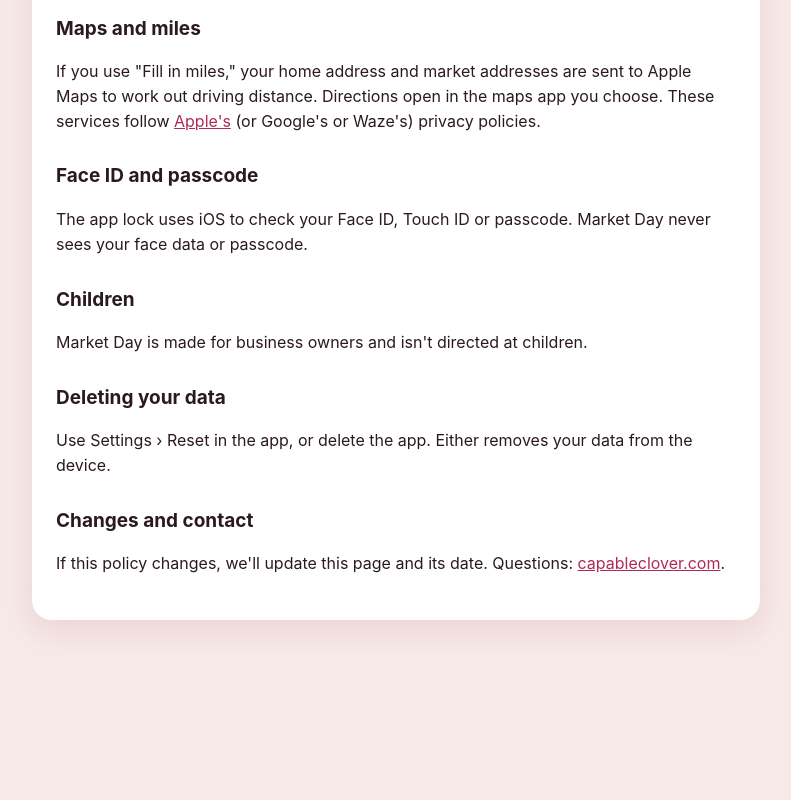
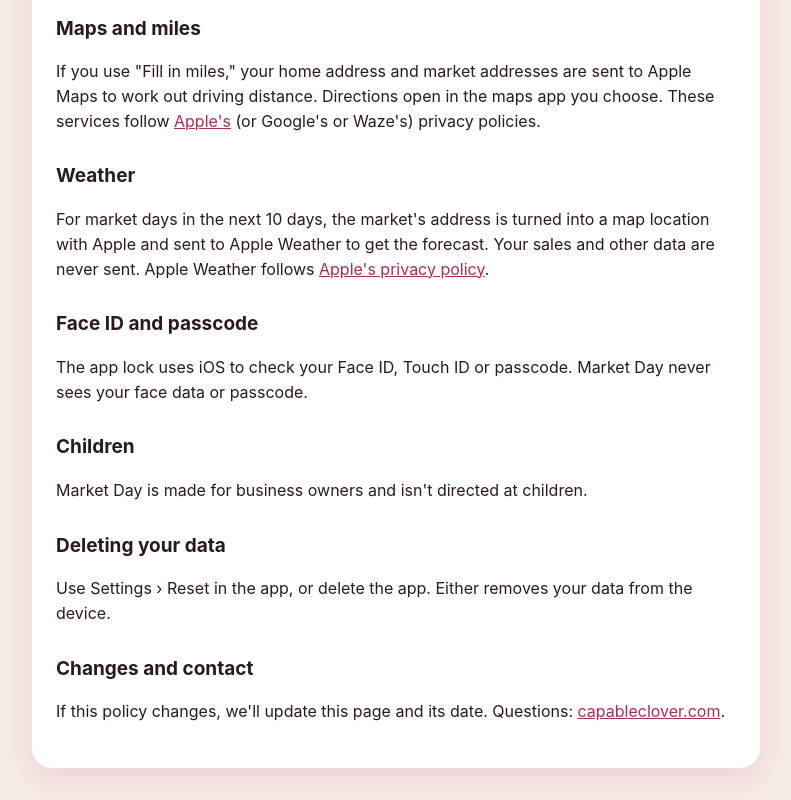
Before and after one commit to Marketday/marketday.github.io, a plain HTML site: page privacy/index.html in a window 1280 px wide. Shown: the part 784-1584 px from the top of the page, without its empty margins (244-1035 px from the left). Before the commit the page ends 1436 px from the top, so only its background shows below. Drawn offline with Linux system fonts and the light colour scheme.

Commit message:
Privacy: add weather section
Co-Authored-By: Claude Opus 5.5 <noreply@anthropic.com>
Claude-Session: https://claude.ai/code/session_01Jb4CaRgPo4CEJDBnX9V9Qn

```diff
--- a/privacy/index.html
+++ b/privacy/index.html
@@ -33,6 +33,9 @@
   <h2>Maps and miles</h2>
   <p>If you use "Fill in miles," your home address and market addresses are sent to Apple Maps to work out driving distance. Directions open in the maps app you choose. These services follow <a href="https://www.apple.com/legal/privacy/">Apple's</a> (or Google's or Waze's) privacy policies.</p>
 
+  <h2>Weather</h2>
+  <p>For market days in the next 10 days, the market's address is turned into a map location with Apple and sent to Apple Weather to get the forecast. Your sales and other data are never sent. Apple Weather follows <a href="https://www.apple.com/legal/privacy/">Apple's privacy policy</a>.</p>
+
   <h2>Face ID and passcode</h2>
   <p>The app lock uses iOS to check your Face ID, Touch ID or passcode. Market Day never sees your face data or passcode.</p>
 
```
